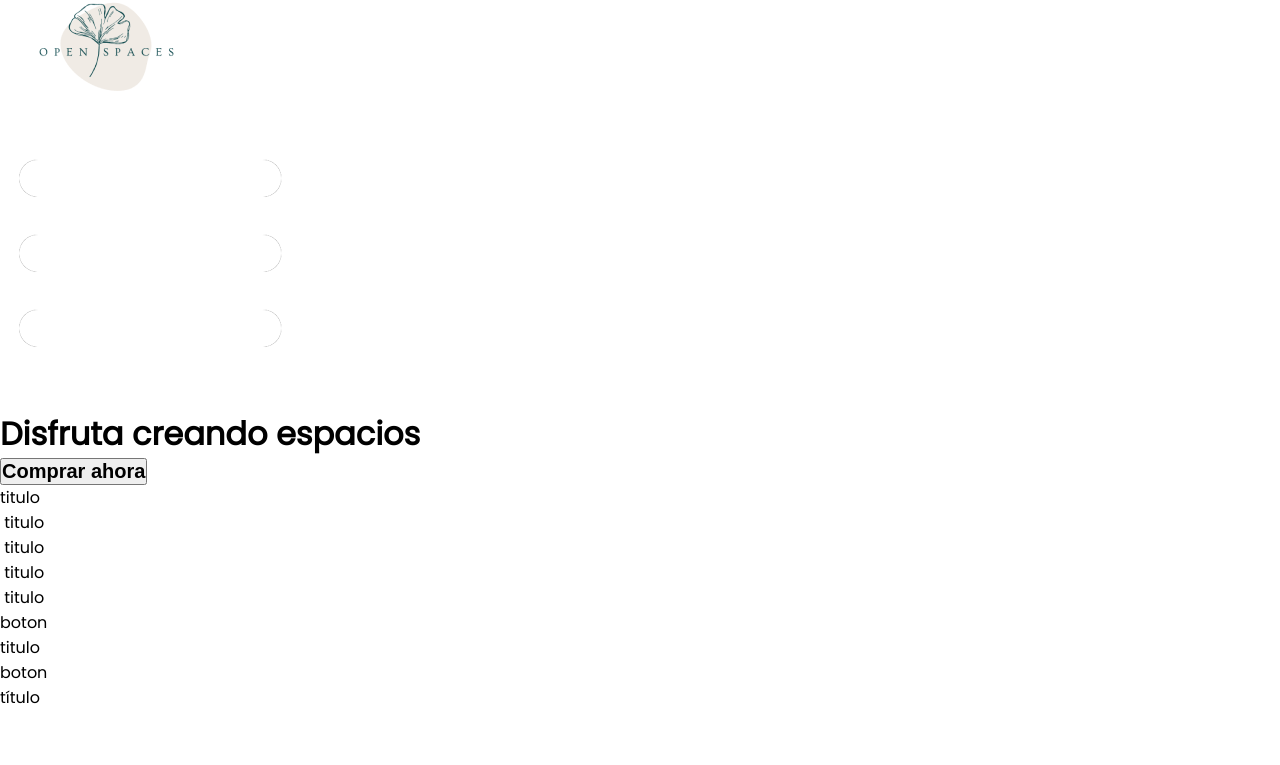
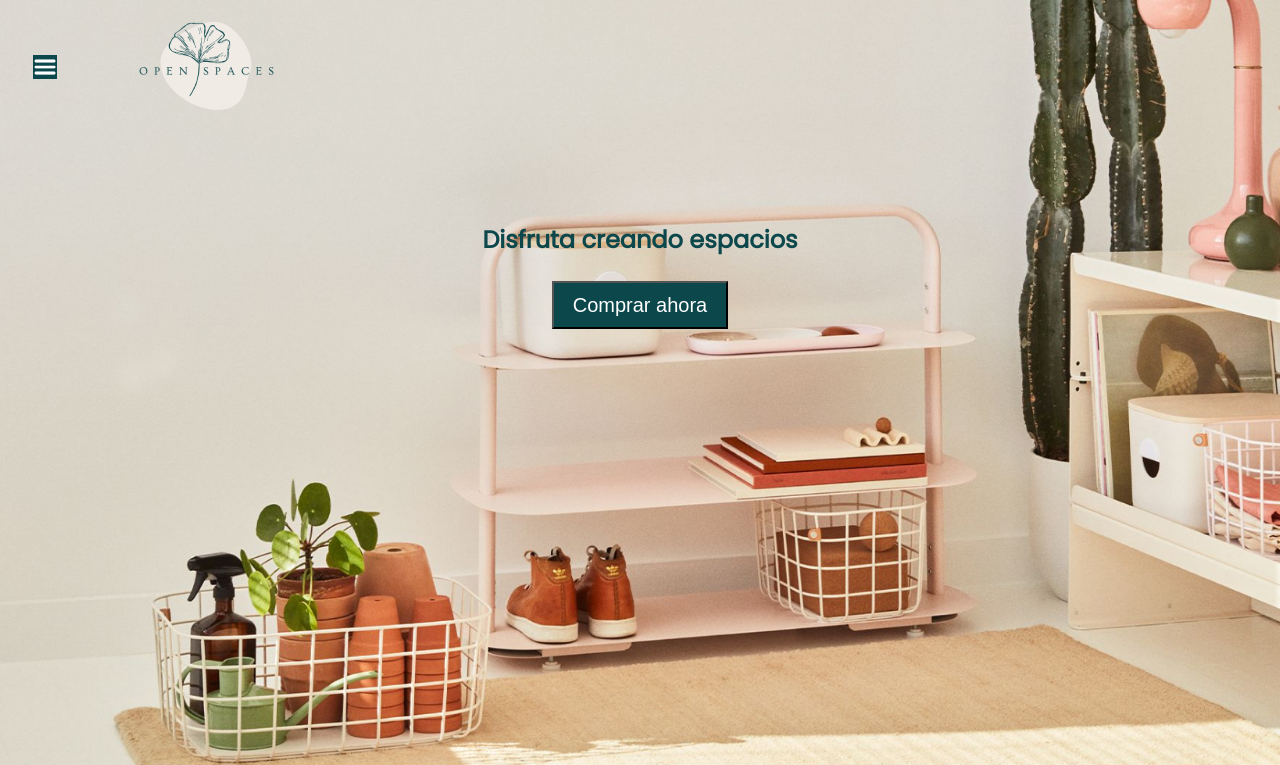
Before and after one commit to Adalab/modulo-1-evaluacion-final-aliciaapadron, a website: page src/html/index.html in a window 1280 px wide. Shown: the top 765 px of the page. Drawn offline with nearby package versions, Linux system fonts and the light colour scheme; files that its build step writes are made by us from their sources; files whose address does not match are found by name.

Commit message:
upload header with sass

```diff
--- a/src/html/partials/header.html
+++ b/src/html/partials/header.html
@@ -1,11 +1,20 @@
-<header>
-    <img src="./assets/images/logo.png" alt="logo" title="Logo de open space" />
-    <nav>
-        <a href="https://www.maisonsdumonde.com/ES/es/login"> <img class="menu" src="./assets/images/menu-icon.png"
-                alt="menu" title="Hacer login" /></a>
-    </nav>
-    <h1>Disfruta creando espacios</h1>
-    <button>
-        <h2>Comprar ahora</h2>
-    </button>
+<header class="header">
+    <div class="topmenu">
+        <nav class="nav">
+            <a href="https://www.maisonsdumonde.com/ES/es/login"> <img class="nav__menu"
+                    src="./assets/images/menu-icon.png" alt="menu" title="Hacer login" /></a>
+        </nav>
+        <div class="topmenu__logo">
+            <img class="topmenu__logo--img" src="./assets/images/logo.png" alt="logo" title="Logo de Open Space" />
+        </div>
+
+    </div>
+
+    <div class="div">
+        <h1 class="title">Disfruta creando espacios</h1>
+        <div class="buttondiv">
+            <button class="buttondiv__button">Comprar ahora</button>
+        </div>
+    </div>
+
 </header>
--- a/src/scss/layout/_header.scss
+++ b/src/scss/layout/_header.scss
@@ -1,5 +1,53 @@
-// .menu {
-//   margin-inline: 20px;
-//   background-color: black;
-//   height: 40px;
-// }
+.header {
+  height: 100vh;
+  background-size: cover;
+  background-position: center;
+  background-image: url(../images/header.jpg);
+}
+
+.nav {
+  display: flex;
+  padding-top: 55px;
+  padding-left: 33px;
+  &__menu {
+    background-color: $color-green;
+    height: 24px;
+  }
+}
+
+.topmenu {
+  display: flex;
+  &__logo {
+    padding-top: 19px;
+    padding-bottom: 100px;
+    padding-left: 43px;
+  }
+  &--img {
+    background-color: red;
+    height: 96px;
+    width: 213px;
+  }
+}
+.div {
+  justify-content: center;
+  align-items: center;
+}
+.title {
+  font-size: 24px;
+  color: $color-green;
+  display: flex;
+  justify-content: center;
+  padding-bottom: 24px;
+}
+.buttondiv {
+  display: flex;
+  justify-content: center;
+  align-items: center;
+  &__button {
+    height: 48px;
+    width: 176px;
+    background-color: $color-green;
+    color: $color-white;
+    font-size: 20px;
+  }
+}
```
Also changed, not shown: src/scss/core/_variables.scss (+0 -7 lines).
